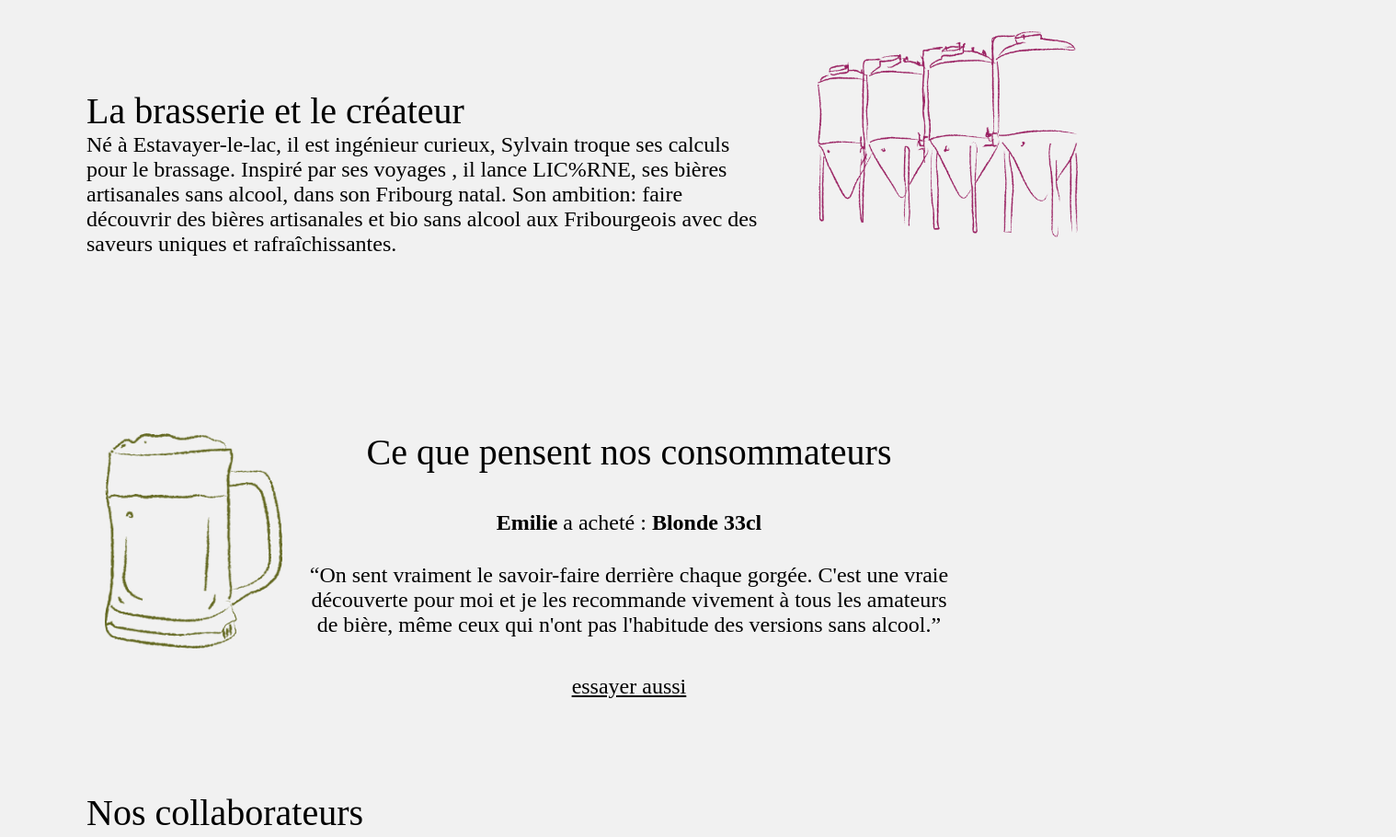
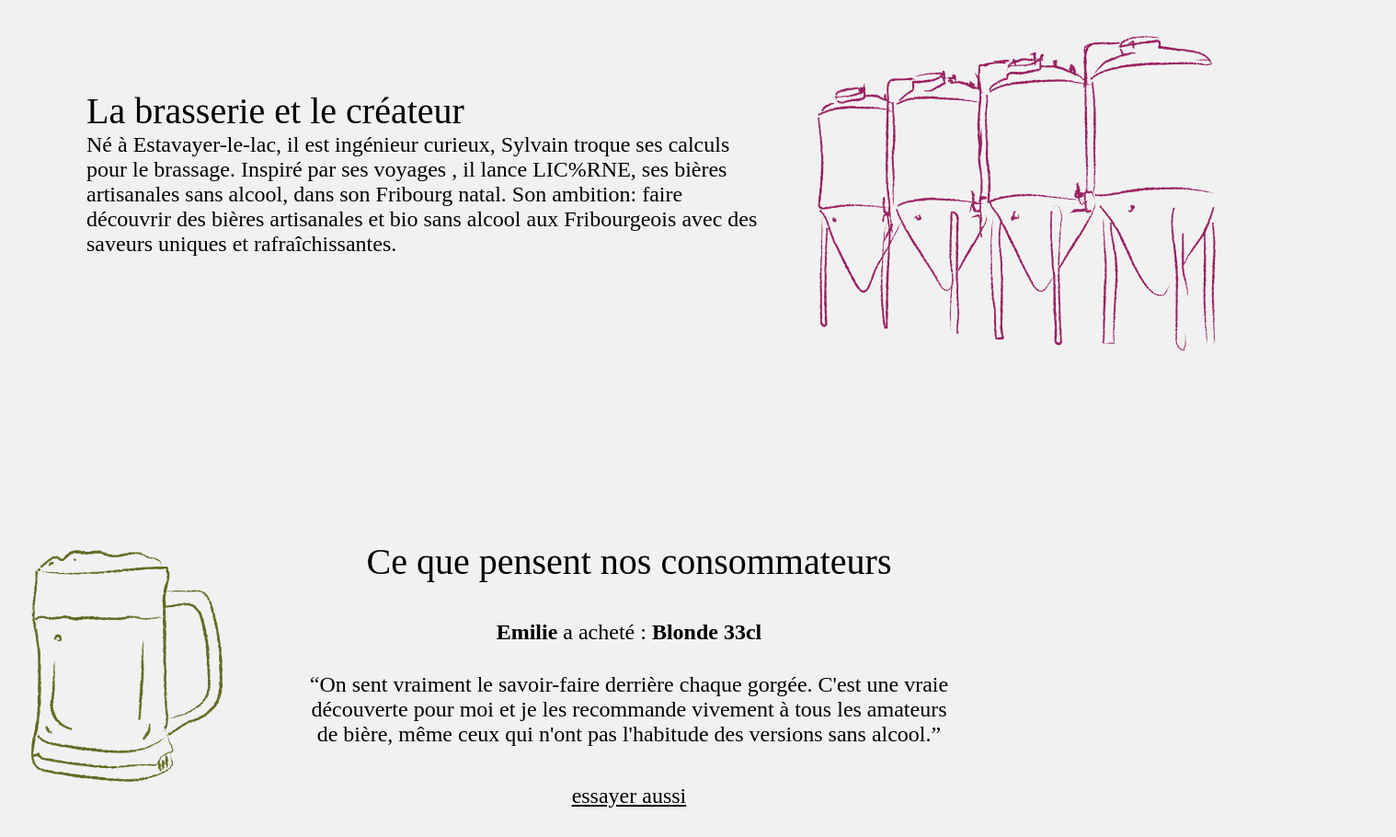
Before and after one commit to bobby6999/Website-Licorne, a website built with Parcel: page src/index.html in a window 1280 px wide. Shown: the part 1242-2152 px from the top of the page at 92% size, 1518 px wide, since content can reach past the window. Built offline with nearby package versions, Linux system fonts and the light colour scheme.

Commit message:
changing images pt 2

```diff
--- a/src/scss/modules/_images.scss
+++ b/src/scss/modules/_images.scss
@@ -14,9 +14,9 @@
 }
 
 .img-brewery img {
+  max-width: 440%;
   position: relative;
-  bottom: 110px;
-  max-width: 280%;
+  bottom: 105px;
   right: 196px;
 }
 
@@ -44,10 +44,10 @@
 }
 
 .img-pint img {
-  max-width: 220%;
+  max-width: 304%;
   position: relative;
-  top: 3px;
-  left: 20px;
+  top: 11px;
+  left: -60px;
 }
 
 .img-beer {
```
Also changed, not shown: src/img/Producteur.png, 1 other file.
